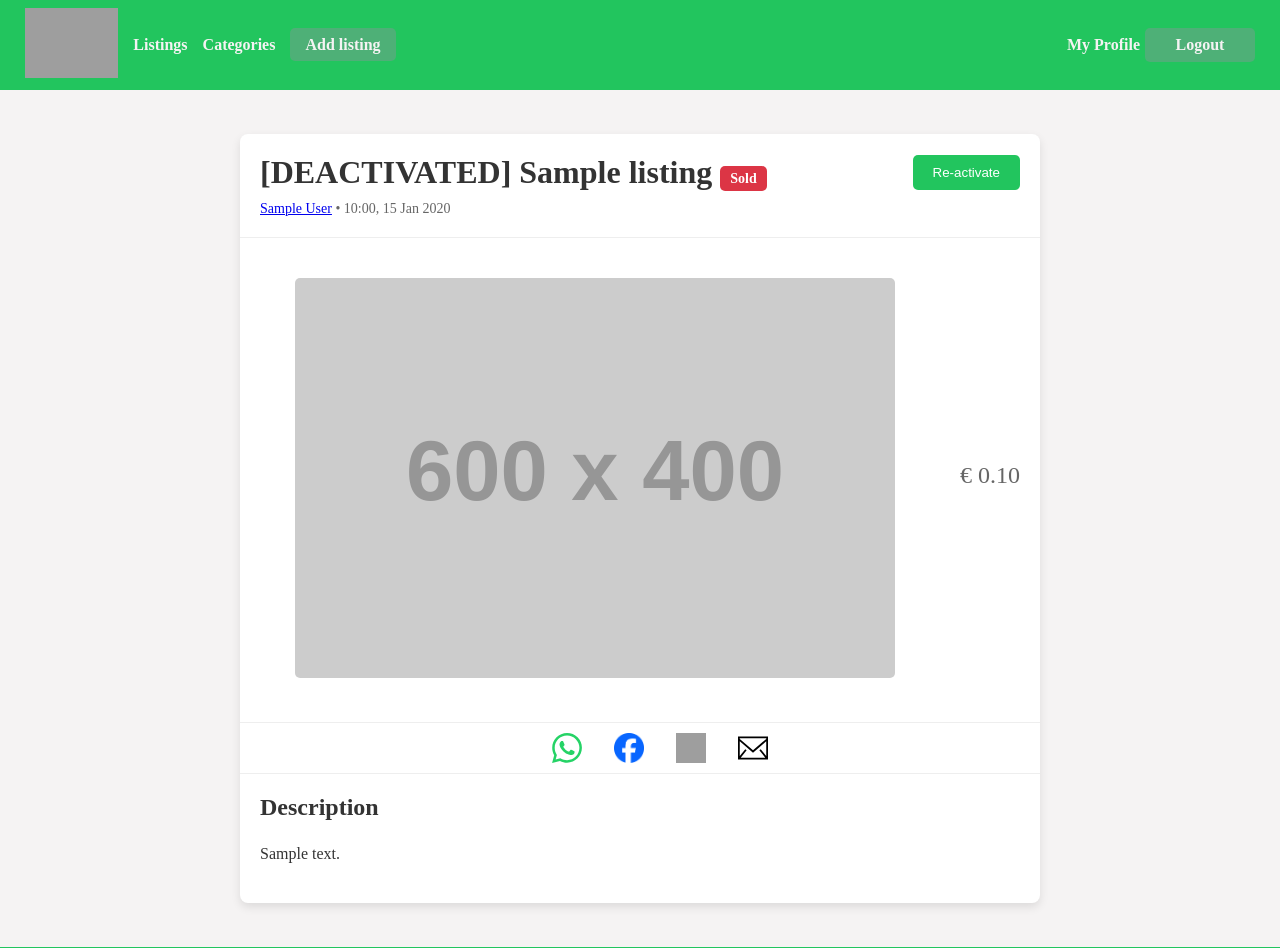
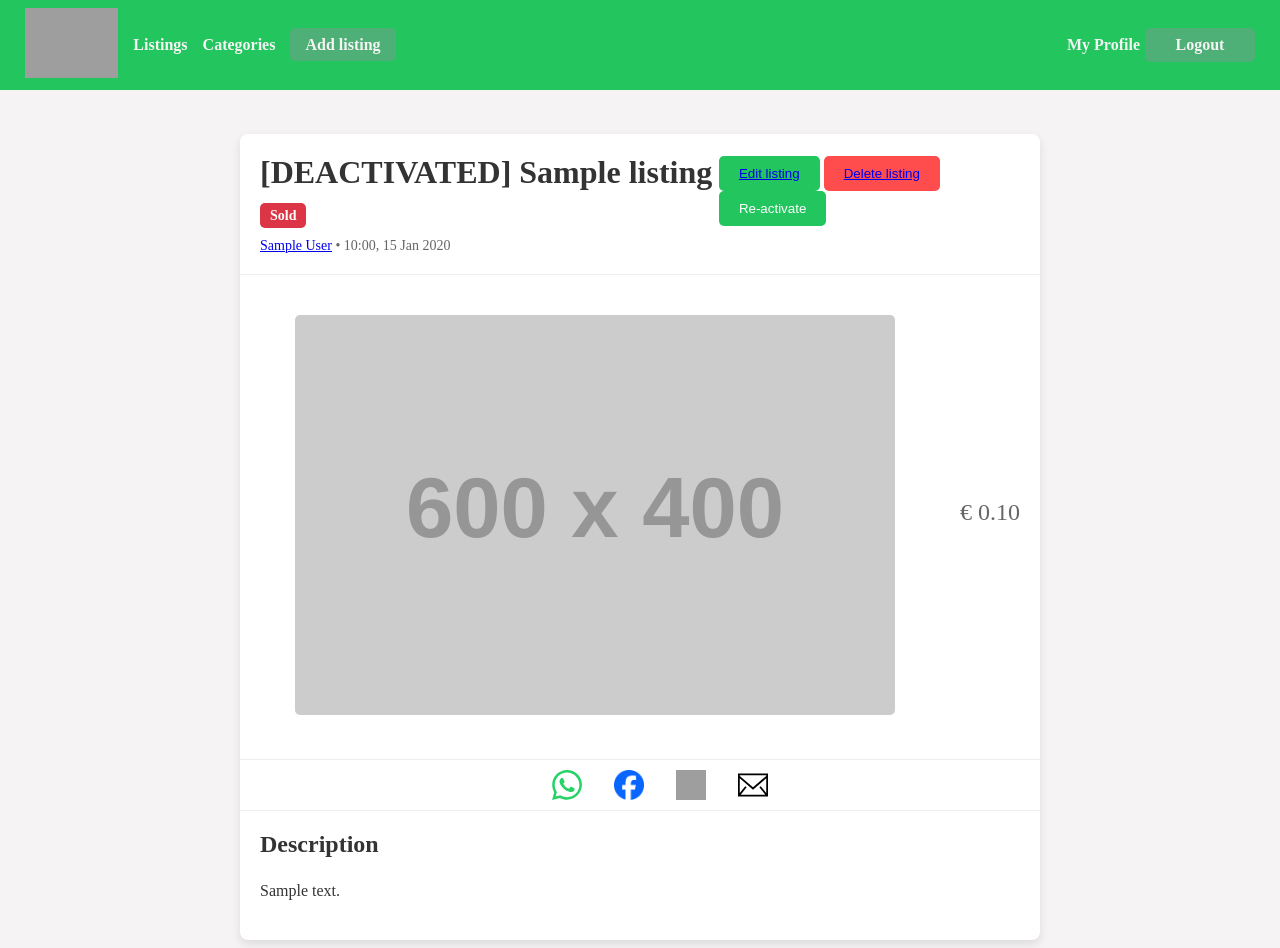
Before and after one commit to JasperK04/marketplace_project, a Flask app: page /listings/1 in a window 1280 px wide. Shown: the top 948 px of the page. Run offline with Flask 3, Linux system fonts and the light colour scheme; a user stored in the database is signed in; tables that the repository leaves empty hold one stand-in row (values such as "Sample post"); grey boxes labelled with a size stand in for pictures from a placeholder-image service; some libraries are stand-ins or nearby versions; grey boxes are pictures that could not be loaded.

Commit message:
added buttons for editing and deleting listings

```diff
--- a/app/templates/listing.html
+++ b/app/templates/listing.html
@@ -28,6 +28,10 @@
                             {% else %}
                                 <button class="primary buy-button" id="buy-listing">Buy</button>
                             {% endif %}
+                        {% endif %}
+                        {% if current_user.id == listing.seller.id %}
+                            <button class="primary"><a href="{{url_for('routes.edit_listing',listing_id=listing.id)}}">Edit listing</a></button>
+                            <button class="destructive"><a href="{{url_for('routes.delete_listing',listing_id=listing.id)}}">Delete listing</a></button>
                         {% endif %}
                         {% if current_user.is_admin %}
                             {% if listing.is_deactivated %}
```
